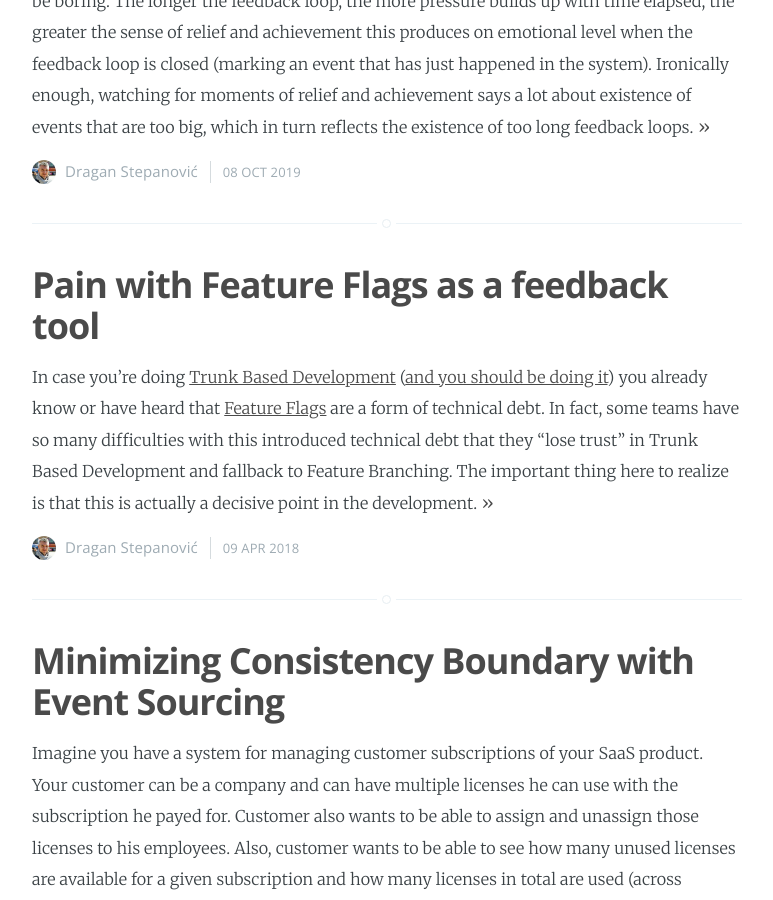
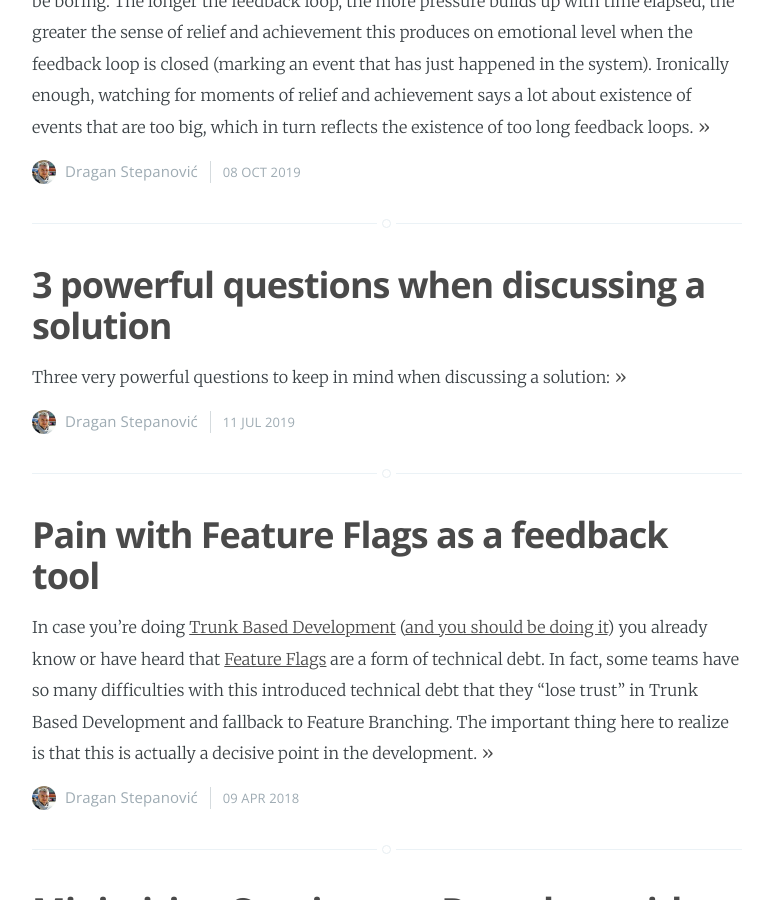
Before and after one commit to dragan-stepanovic/dragan-stepanovic.github.io, a Jekyll site: the page built from index.html, in a window 1280 px wide and 900 px high, scrolled down 554 px. Shown: the whole window, without its empty margins (253-1026 px from the left). Built offline with Jekyll 4.4.1, drawn with Linux system fonts in a browser that asks for light colours; the list of posts is cut into pages by our own code; some of the changed lines change nothing that is shown.

Commit message:
started adding LinkedIn posts

```diff
--- a/_config.yml
+++ b/_config.yml
@@ -6,12 +6,12 @@ markdown: kramdown
 highlighter: pygments
 logo: false
 paginate: 10
-
-domain_name: 'https://dragan-stepanovic.github.io/'
+baseurl: /
+domain_name: 'https://dragan-stepanovic.github.io'
 google_analytics: 'UA-XXXXXXXX-X'
 gems: [jekyll-paginate]
 plugins: [jekyll-paginate]
 
 # Details for the RSS feed generator
-url:            'https://dragan-stepanovic.github.io/'
+url:            'https://dragan-stepanovic.github.io'
 author:         'Dragan Stepanović'
--- /dev/null
+++ b/_posts/2019-07-11-three-questions.md
@@ -0,0 +1,16 @@
+---
+layout: post
+title:  "3 powerful questions when discussing a solution"
+---
+
+Three very powerful questions to keep in mind when discussing a solution:
+
+1) What problem is this solution solving?
+2) Do we have this problem at all?
+3) Is this the most important problem to solve?
+
+Most of discussions get discarded at the 2nd question.
+
+Focus on maximizing throughput of the value, not just on implementing a solution we might like for some reason.
+
+[Original LinkedIn post](https://www.linkedin.com/feed/update/urn%3Ali%3Ashare%3A6555167503880855552)
```
